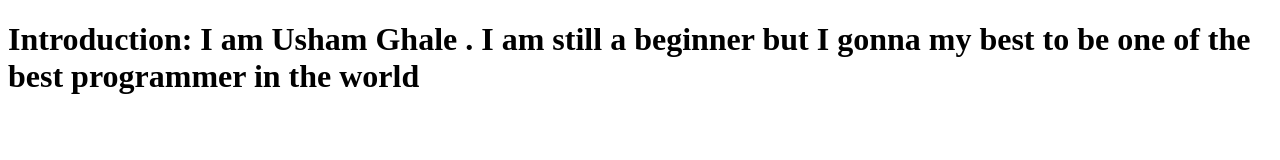
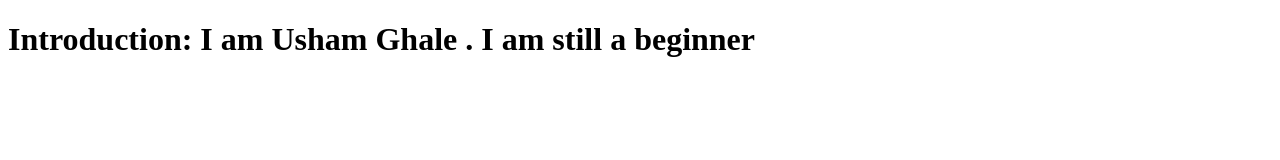
Before and after one commit to UttamGhale/Projects, a plain HTML site: page index.html in a window 1280 px wide. Drawn offline with Linux system fonts and the light colour scheme.

Commit message:
Update index.html

```diff
--- a/index.html
+++ b/index.html
@@ -6,6 +6,6 @@
   <title>Document</title>
 </head>
 <body>
-  <h1>Introduction: I am Usham Ghale . I am still a beginner but I gonna my best to be one of the best programmer in the world </h1>
+  <h1>Introduction: I am Usham Ghale . I am still a beginner </h1>
 </body>
 </html>
```
